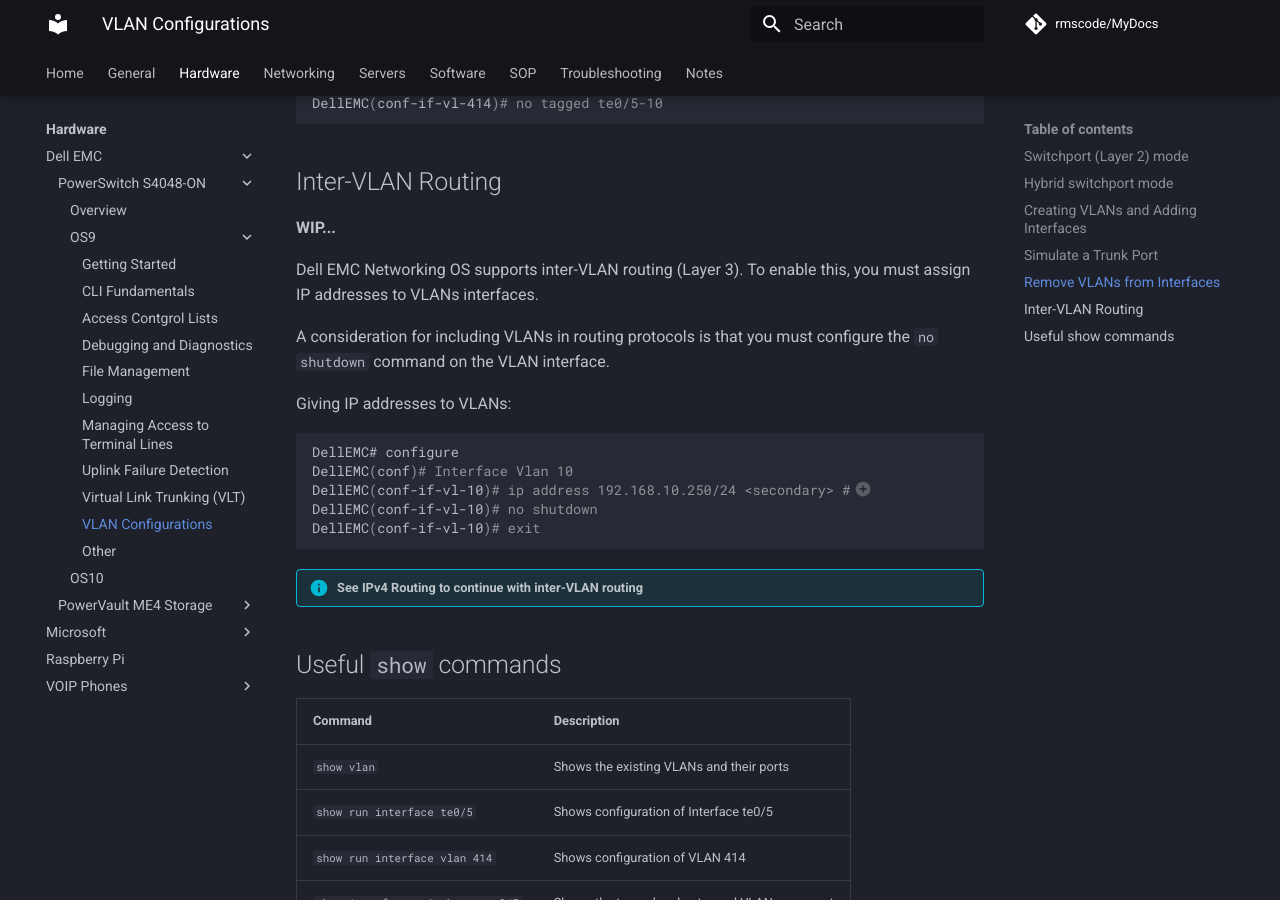
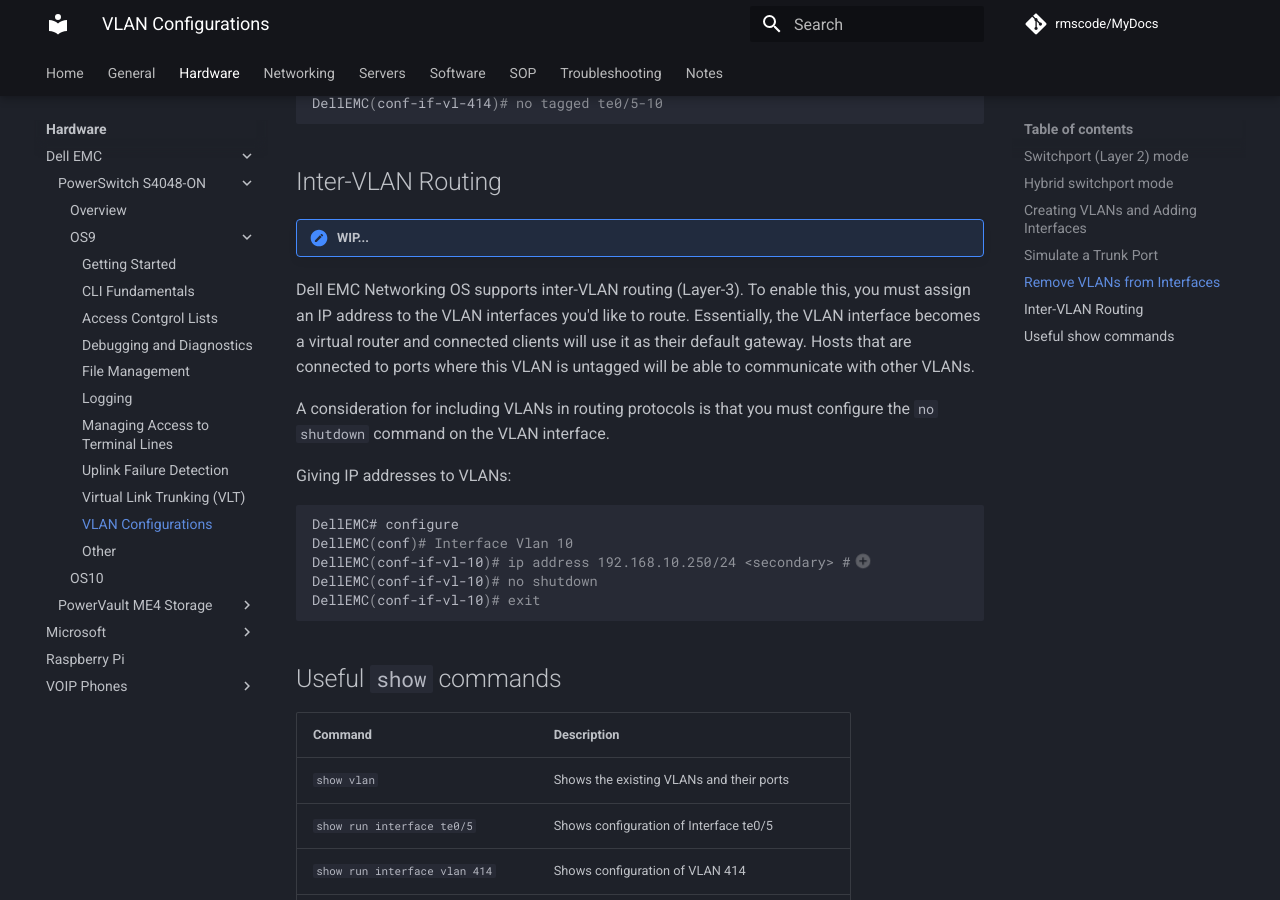
Before and after one commit to rmscode/binary-garden, an MkDocs documentation site: the page built from docs/hardware/dell-emc/S4048-ON/os9-vlan.md, in a window 1280 px wide and 900 px high, scrolled down 2265 px. Built offline with MkDocs 1.6.1 and Material for MkDocs 9.7.7, drawn with Linux system fonts in a browser that asks for light colours; comment, search, counter and statistics services are not loaded.

Commit message:
Update os9-vlan.md

```diff
--- a/docs/hardware/dell-emc/S4048-ON/os9-vlan.md
+++ b/docs/hardware/dell-emc/S4048-ON/os9-vlan.md
@@ -92,9 +92,9 @@
 
 ## Inter-VLAN Routing
 
-**WIP...**
+!!! note "WIP..."
 
-Dell EMC Networking OS supports inter-VLAN routing (Layer 3). To enable this, you must assign IP addresses to VLANs interfaces.
+Dell EMC Networking OS supports inter-VLAN routing (Layer-3). To enable this, you must assign an IP address to the VLAN interfaces you'd like to route. Essentially, the VLAN interface becomes a virtual router and connected clients will use it as their default gateway. Hosts that are connected to ports where this VLAN is untagged will be able to communicate with other VLANs.
 
 A consideration for including VLANs in routing protocols is that you must configure the `no shutdown` command on the VLAN interface.
 
@@ -110,8 +110,6 @@
 
 1. Optionally, you can configure up to eight secondary IP addresses.
 
-!!! info "See IPv4 Routing to continue with inter-VLAN routing"
-
 ## Useful `show` commands
 
 | Command                           | Description                                     |
```
